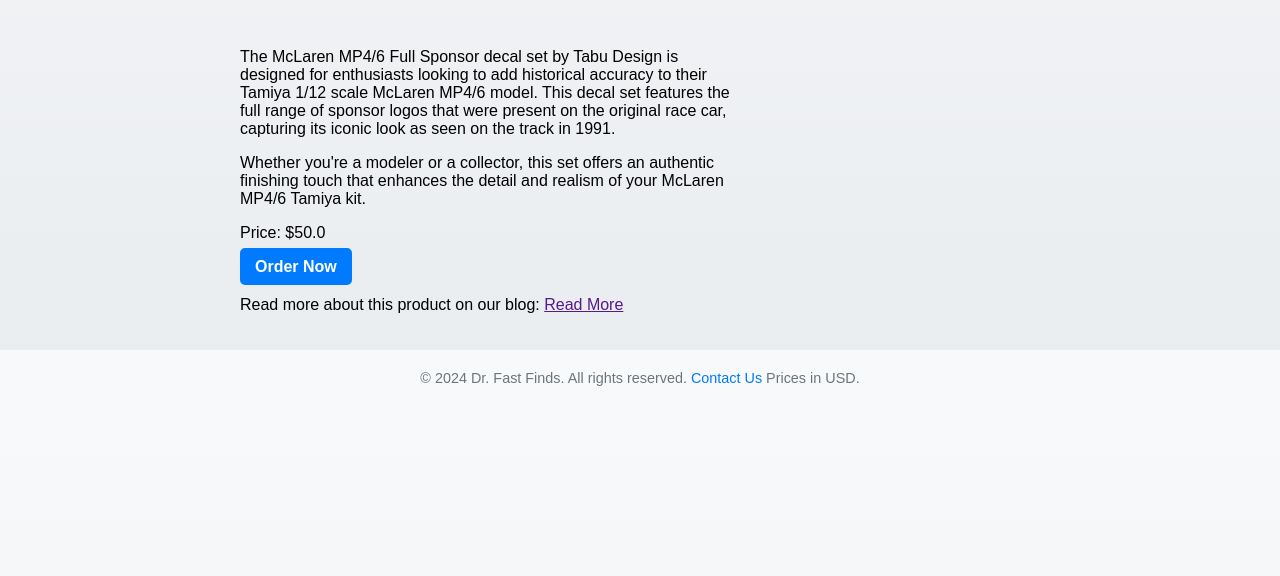
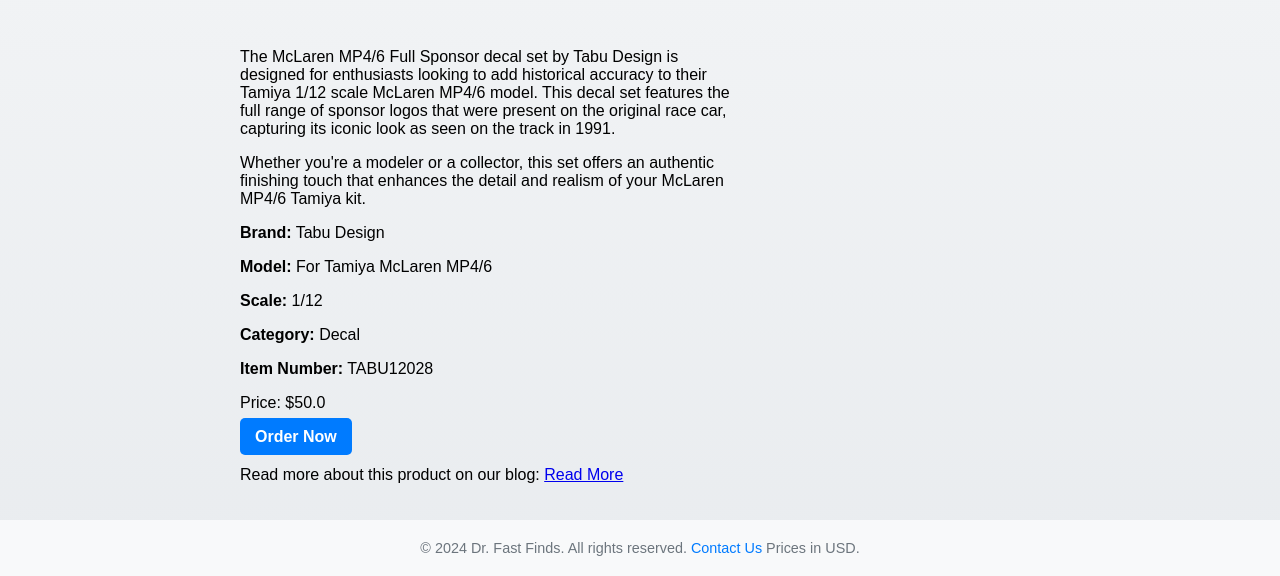
Before and after one commit to drfastfinds/drfastfinds-site, a Jekyll site: the page built from _products/mclaren-mp46-tabu-design.md, in a window 1280 px wide and 1101 px high, cut to the strip 525-1101 px from the top of the window. Built offline with Jekyll 4.4.1, drawn with Linux system fonts in a browser that asks for light colours.

Commit message:
Update mclaren-mp46-tabu-design.md

```diff
--- a/_products/mclaren-mp46-tabu-design.md
+++ b/_products/mclaren-mp46-tabu-design.md
@@ -2,10 +2,17 @@
 layout: product
 title: "McLaren MP4/6 Full Sponsor (Tabu Design)"
 price: 50.00
+blog_link: "https://drfastfinds.github.io/drfastfinds-site/collectibles/model%20kits/tabu%20design/mp4/6/mclaren/2024/09/25/mp4-6-full-sponsor-tabu-design.html"
 description: |
   <p>The McLaren MP4/6 Full Sponsor decal set by Tabu Design is designed for enthusiasts looking to add historical accuracy to their Tamiya 1/12 scale McLaren MP4/6 model. This decal set features the full range of sponsor logos that were present on the original race car, capturing its iconic look as seen on the track in 1991.</p>
 
   <p>Whether you're a modeler or a collector, this set offers an authentic finishing touch that enhances the detail and realism of your McLaren MP4/6 Tamiya kit.</p>
+
+  <p><strong>Brand:</strong> Tabu Design</p>
+  <p><strong>Model:</strong> For Tamiya McLaren MP4/6</p>
+  <p><strong>Scale:</strong> 1/12</p>
+  <p><strong>Category:</strong> Decal</p>
+  <p><strong>Item Number:</strong> 	TABU12028</p>
 
 image: "https://drfastfinds.github.io/drfastfinds-site/assets/images/tabu.jpg"
 thumbnails: []
```
